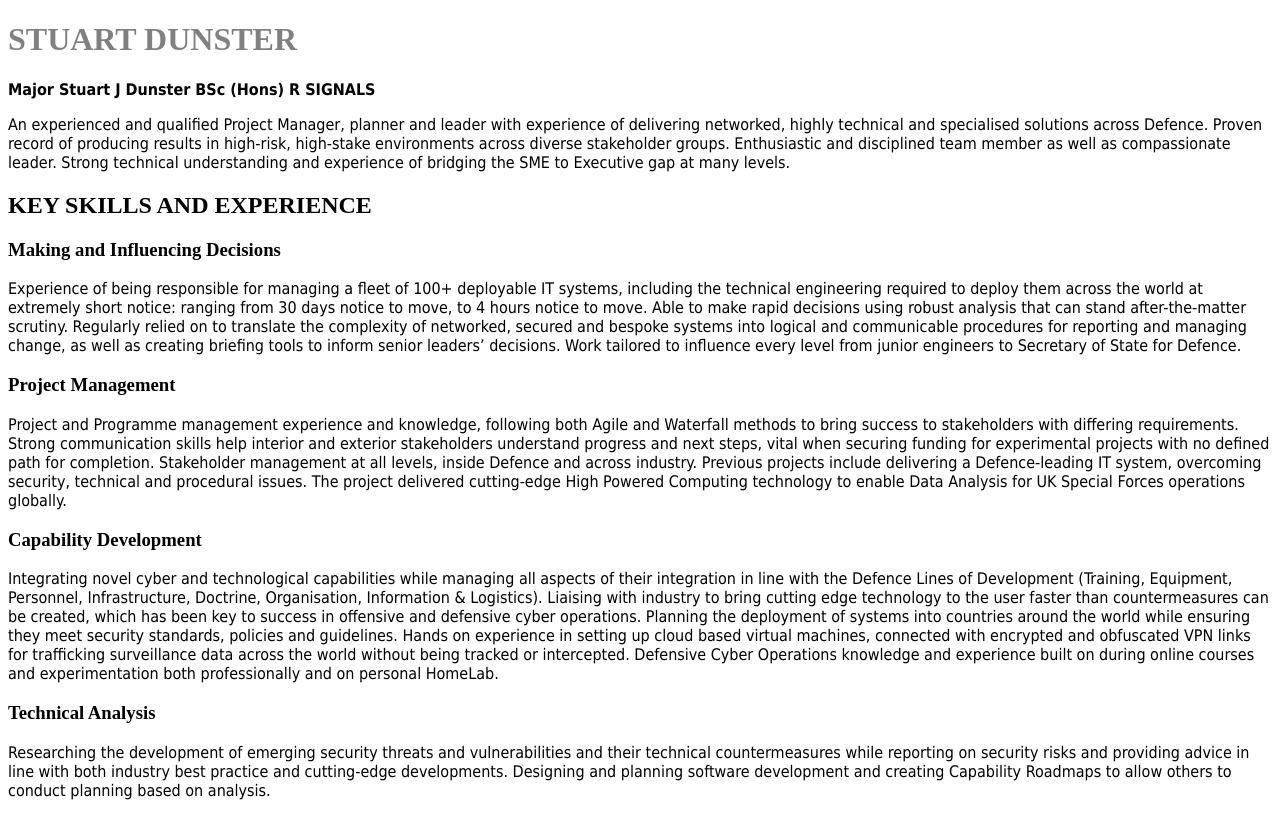
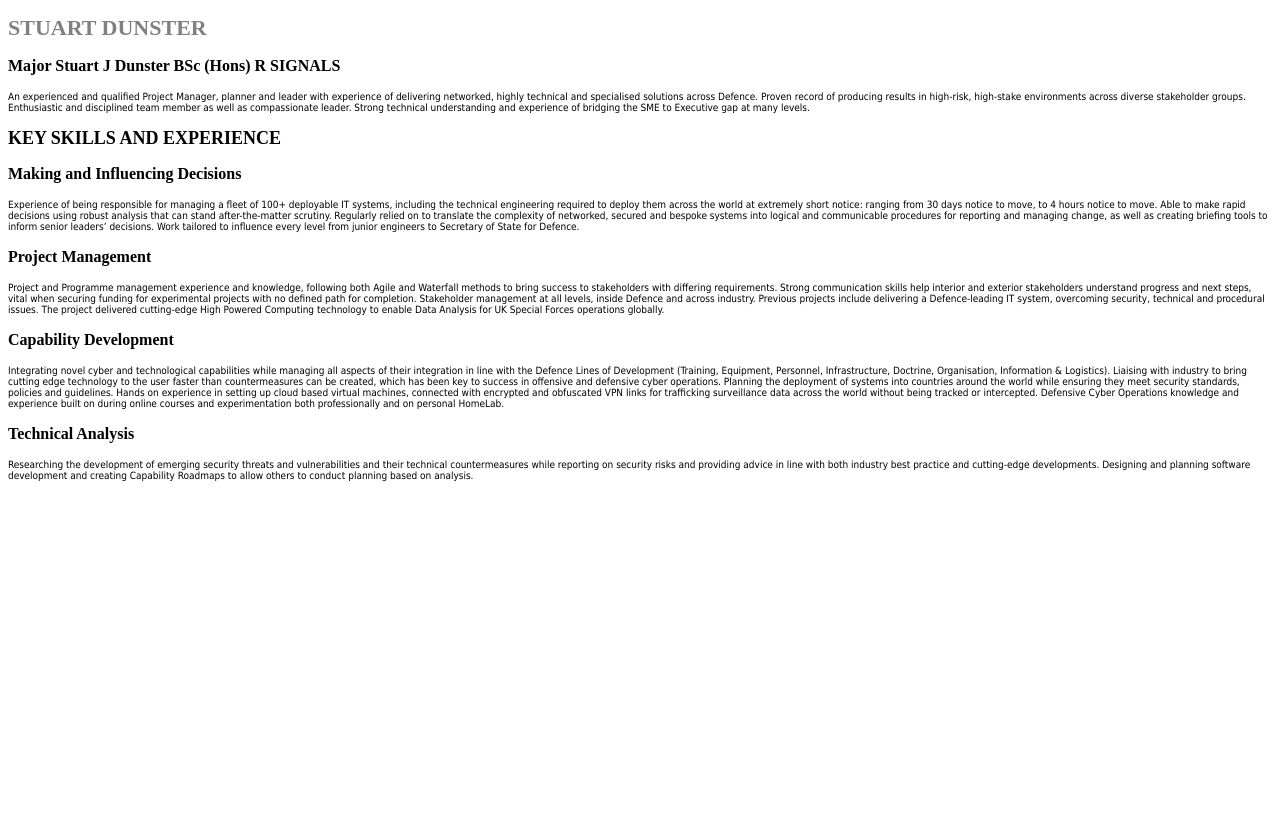
Before and after one commit to SierraDee/CVSite, a plain HTML site: page index.html in a window 1280 px wide. Drawn offline with Linux system fonts and the light colour scheme.

```diff
--- a/index.html
+++ b/index.html
@@ -2,16 +2,16 @@
   <head>
     <title>Stuart Dunster - CV</title>
     <style>
-      h1 {color:gray; font-family: "Times New Roman", Times, serif; size:16Px; font-weight: bold}
-      h2 {color:dark-gray; font-family: "Times New Roman", Times, serif; size:14Px; font-weight: bold}
-      h3 {color:dark-gray; font-family: "Times New Roman", Times, serif; size:12Px}
-      p {font-family: "Tahoma"; size:10Px}
+      h1 {color:gray; font-family: "Times New Roman", Times, serif; font-size: 22Px; font-weight: bold}
+      h2 {color:dark-gray; font-family: "Times New Roman", Times, serif; font-size: 18Px; font-weight: bold}
+      h3 {color:dark-gray; font-family: "Times New Roman", Times, serif; font-size: 16Px}
+      p {font-family: "Tahoma"; font-size: 10Px}
     </style>
   </head>
   <body>
     <h1>STUART
     DUNSTER</h1>
-    <p><b>Major Stuart J Dunster BSc (Hons) R SIGNALS </b></p>
+    <H3><b>Major Stuart J Dunster BSc (Hons) R SIGNALS </b></h3>
     <p>An experienced and qualified Project Manager, planner and leader with experience of delivering networked, highly technical and specialised solutions across Defence. Proven record of producing results in high-risk, high-stake environments across diverse stakeholder groups. Enthusiastic and disciplined team member as well as compassionate leader. Strong technical understanding and experience of bridging the SME to Executive gap at many levels. </p>
     <h2>KEY SKILLS AND EXPERIENCE </h2>
     <h3>Making and Influencing Decisions </h3>
```
